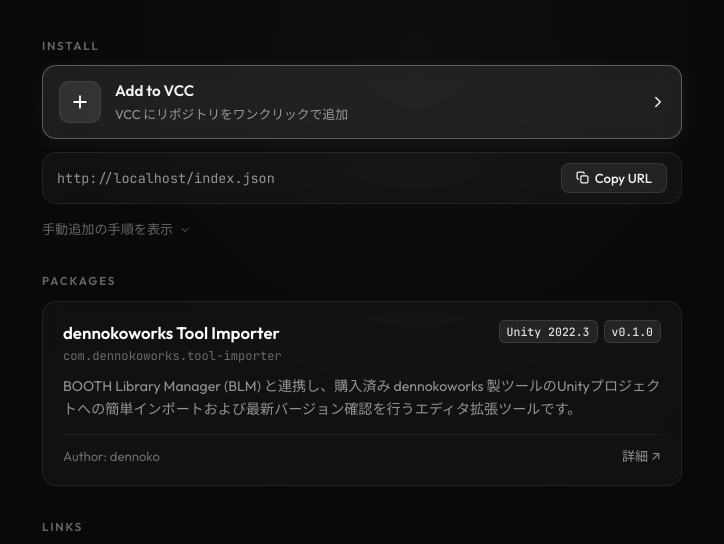
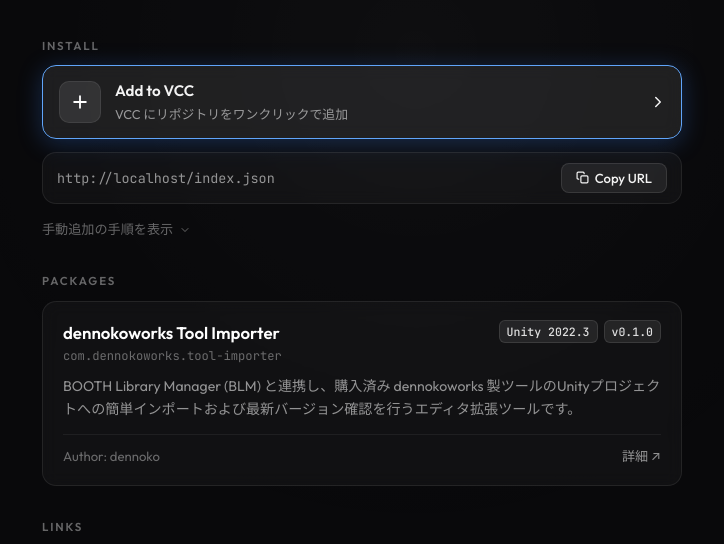
Before and after one commit to dennoko/vpm-repos, a plain HTML site: page index.html in a window 1280 px wide. In both pictures the pointer is over the link 640 px from the left and 299 px from the top of the page. Shown: the part 197-741 px from the top of the page, without its empty margins (278-1002 px from the left). Drawn offline with Linux system fonts and the light colour scheme.

Commit message:
style: Add to VCCボタンの枠線を青色に変更

```diff
--- a/index.html
+++ b/index.html
@@ -167,13 +167,14 @@
     /* Highlight Card for Primary "Add to VCC" CTA */
     .link-card.primary-cta {
       background: rgba(255, 255, 255, 0.05);
-      border: 1px solid rgba(255, 255, 255, 0.14);
+      border: 1px solid #3b82f6;
+      box-shadow: 0 0 16px rgba(59, 130, 246, 0.12);
     }
 
     .link-card.primary-cta:hover {
       background: rgba(255, 255, 255, 0.085);
-      border-color: rgba(255, 255, 255, 0.28);
-      box-shadow: 0 4px 24px rgba(255, 255, 255, 0.05);
+      border-color: #60a5fa;
+      box-shadow: 0 4px 24px rgba(59, 130, 246, 0.28);
     }
 
     /* Icon Box */
```
